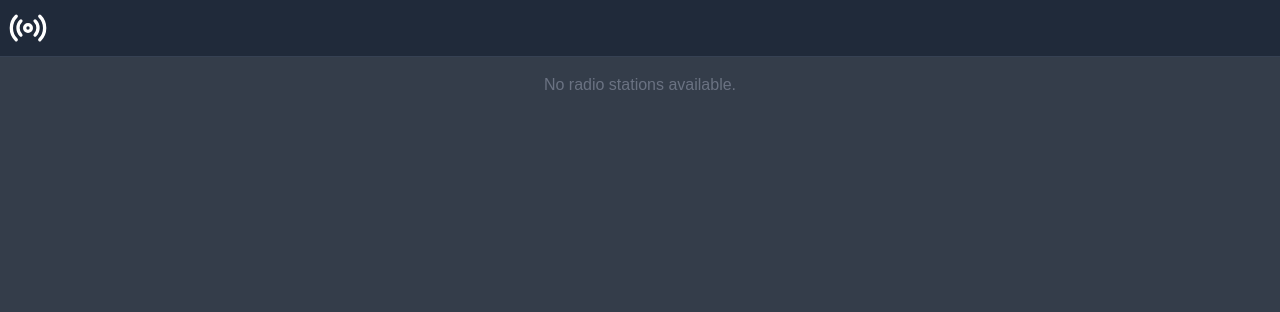
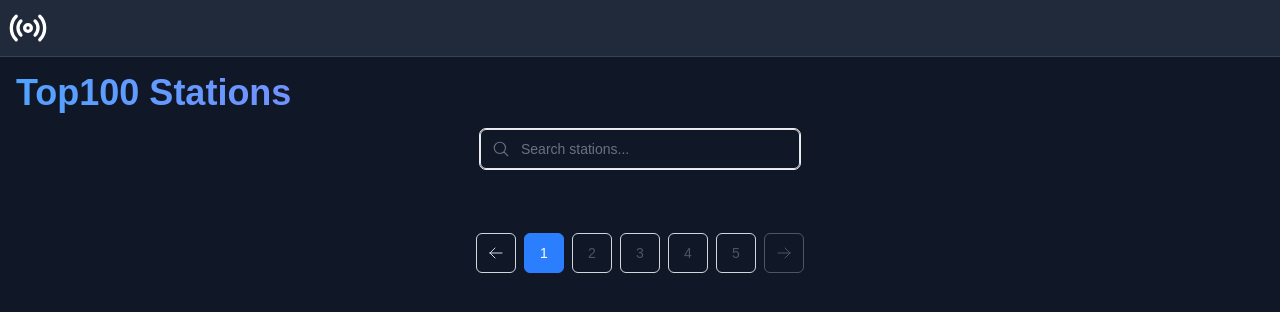
Before and after one commit to achu94/radio-top-100, a Next.js app: page / in a window 1280 px wide. Shown: the top 312 px of the page. Built offline with nearby package versions, Linux system fonts and the light colour scheme.

Commit message:
fix: removed the No radio stations avalible element

```diff
--- a/src/components/stations/TopHundertList.tsx
+++ b/src/components/stations/TopHundertList.tsx
@@ -20,17 +20,9 @@ export default async function TopHundertList({
     const topHundertStations: RadioStation[] = await getTopHundert(query, currentPage);
     const totalPages = process.env.TOP_HUNDERT_PAGES ? Number(process.env.TOP_HUNDERT_PAGES) : 5;
 
-    if (topHundertStations.length === 0) {
-        return (
-            <div className="text-center text-gray-500 p-4">
-                No radio stations available.
-            </div>
-        )
-    }
-
     return (
         <div className="bg-gray-900 min-h-screen p-4">
-            <p className="md:text-center text-2xl font-bold mb-4">Top100 Stations</p>
+            <p className="mx-auto text-2xl md:text-4xl font-bold bg-gradient-to-r from-blue-400 to-purple-500 bg-clip-text text-transparent mb-4">Top100 Stations</p>
 
             <div className="mb-4 max-w-80 m-auto">
                 <Search placeholder="Search stations..." />
```
